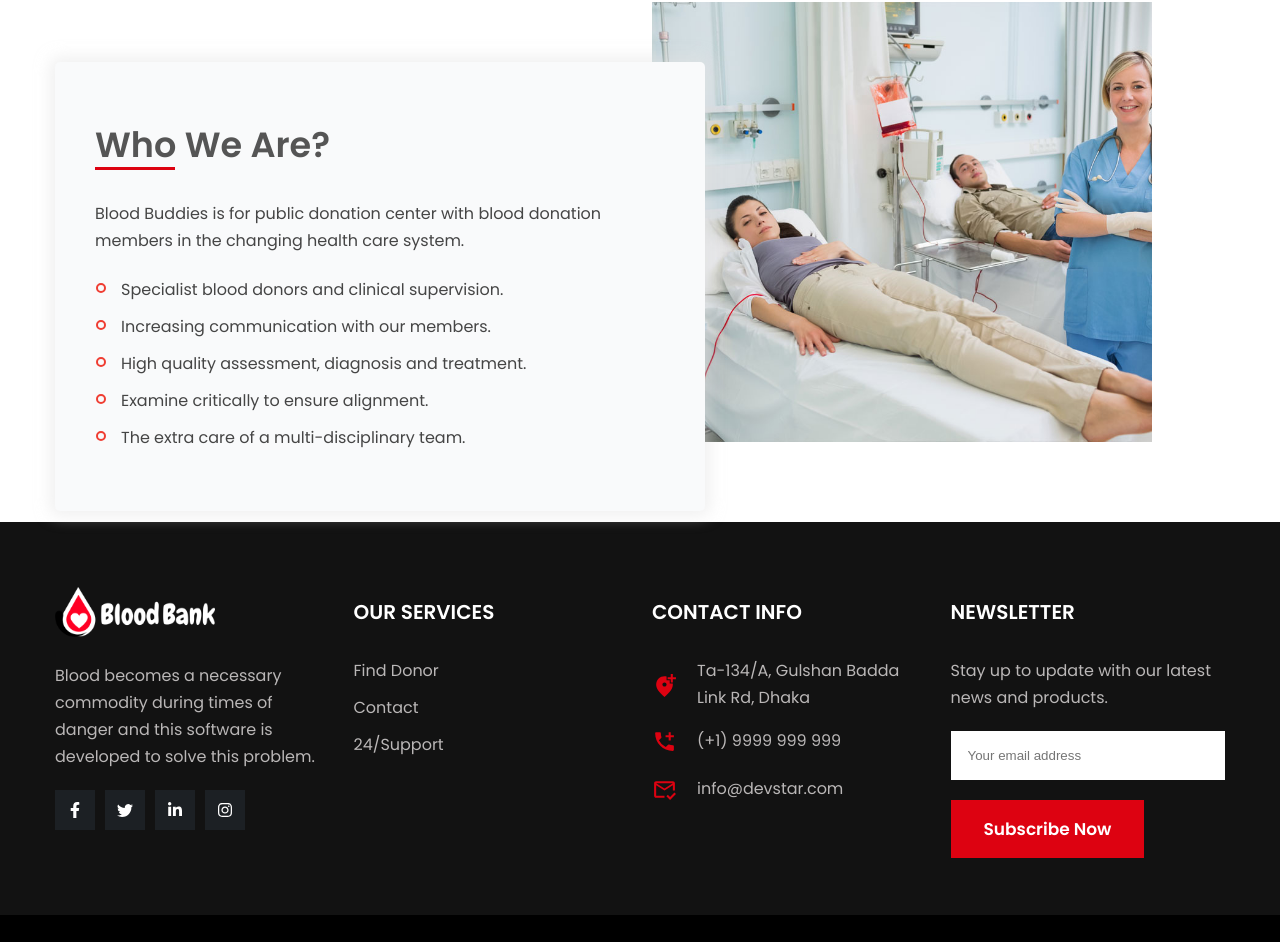
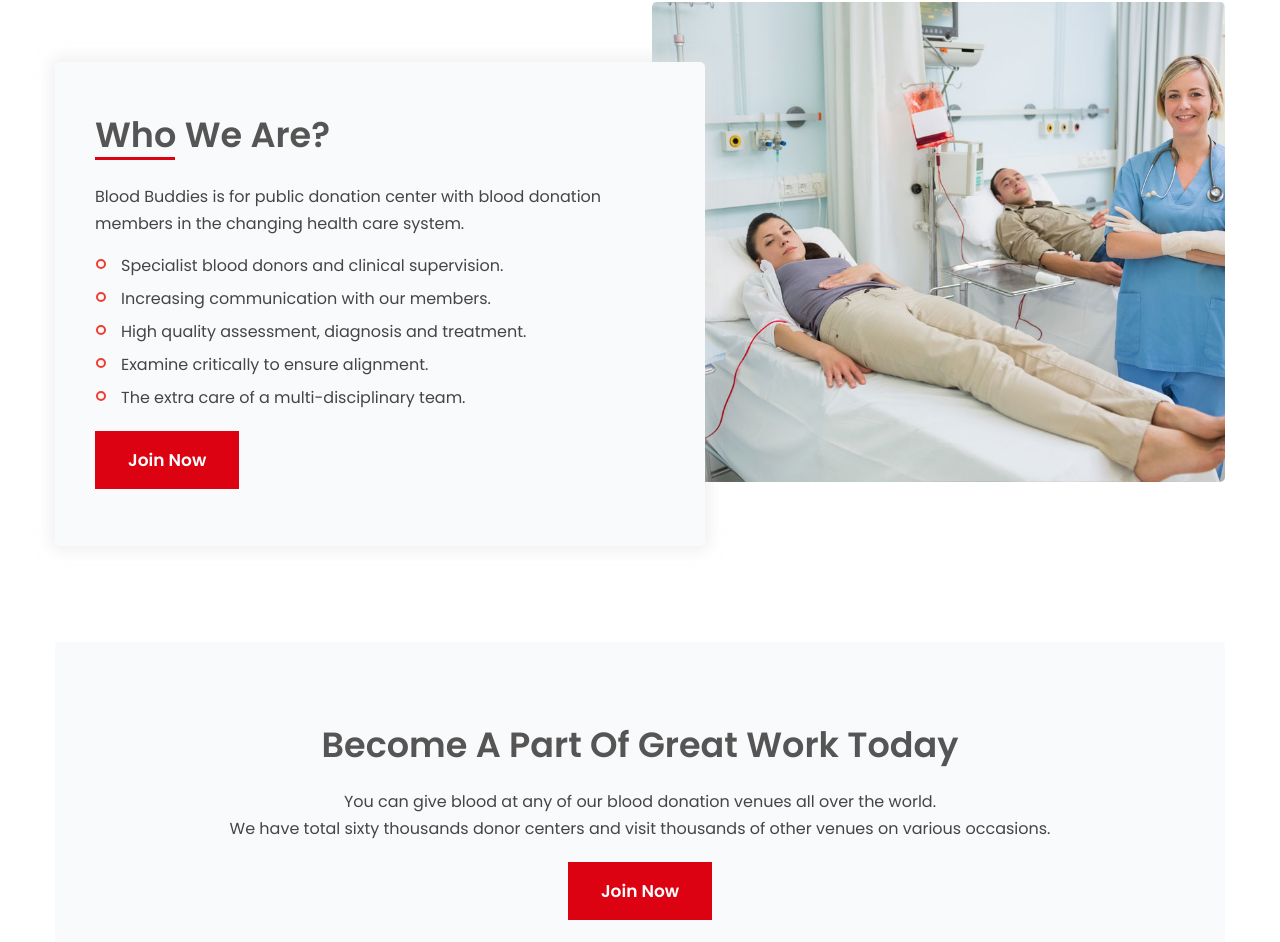
Before and after one commit to Satayjit-Biswas/blood-donor-tracking-frontend, a Next.js app: page / in a window 1280 px wide. Shown: the part 1023-1965 px from the top of the page. Built offline with nearby package versions, Linux system fonts and the light colour scheme.

Commit message:
add become

```diff
--- /dev/null
+++ b/components/Home_components/Become.js
@@ -0,0 +1,29 @@
+import React from "react";
+import Home_style from "../../styles/Home.module.css";
+
+const Become = () => {
+  return (
+    <div>
+      <div className={`${Home_style.become_area}`}>
+        <div className="container">
+          <div className={`${Home_style.become_area_box}`}>
+            <h4 className="mb_20">Become A Part Of Great Work Today</h4>
+            <p>
+              You can give blood at any of our blood donation venues all over
+              the world.
+            </p>
+            <p>
+              We have total sixty thousands donor centers and visit thousands of
+              other venues on various occasions.
+            </p>
+            <div className="custom_btn mt_20">
+              <a href="#">Join now</a>
+            </div>
+          </div>
+        </div>
+      </div>
+    </div>
+  );
+};
+
+export default Become;
--- a/components/Home_components/Who.js
+++ b/components/Home_components/Who.js
@@ -21,11 +21,14 @@
                 <li>Examine critically to ensure alignment.</li>
                 <li>The extra care of a multi-disciplinary team.</li>
               </ul>
+              <div className="custom_btn mt_20">
+                <a href="#">Join now</a>
+              </div>
             </div>
           </div>
           <div className="col-lg-6">
-            <div className="who_img">
-              <Image src={t1} width="500" height="440" />
+            <div className={`${Home_style.who_img}`}>
+              <Image src={t1} width="500" height="480" />
             </div>
           </div>
         </div>
--- a/pages/index.js
+++ b/pages/index.js
@@ -1,3 +1,4 @@
+import Become from '../components/Home_components/Become'
 import Slider from '../components/Home_components/Slider'
 import Who from '../components/Home_components/Who'
 
@@ -6,6 +7,7 @@
     <>
       <Slider></Slider>
       <Who></Who>
+      <Become></Become>
     </>
   )
 }
--- a/styles/Home.module.css
+++ b/styles/Home.module.css
@@ -36,12 +36,12 @@
   background-color: #f9fafb;
   border-radius: 5px;
   box-shadow: 0 0 15px 5px #e2e2e288;
-  padding: 60px 40px;
+  padding: 50px 40px;
   margin-top: 60px;
   max-width: 650px;
 }
 .who_text_box p {
-  margin: 32px 0 22px 0;
+  margin: 25px 0 15px 0;
 }
 .who_text_box ul li {
   font-size: 16px;
@@ -50,7 +50,7 @@
   position: relative;
   line-height: 27px;
   color: #454545;
-  margin-top: 10px;
+  margin-top: 6px;
 }
 .who_text_box ul li::after {
   content: "";
@@ -70,3 +70,15 @@
   -moz-background-clip: padding;
   background-clip: padding-box;
 }
+.who_img img {
+  width: 100%;
+  border-radius: 5px;
+  margin-bottom: 80px;
+}
+
+/*------------------ become_area css  -------------------*/
+.become_area_box {
+  background-color: #f9fafb;
+  text-align: center;
+  padding: 80px 0;
+}
```
